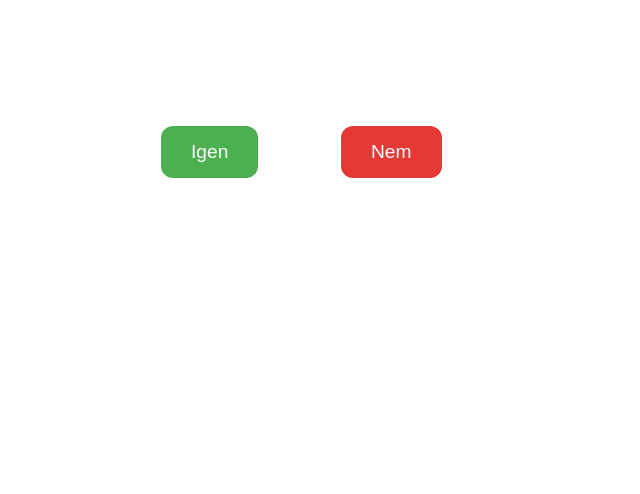
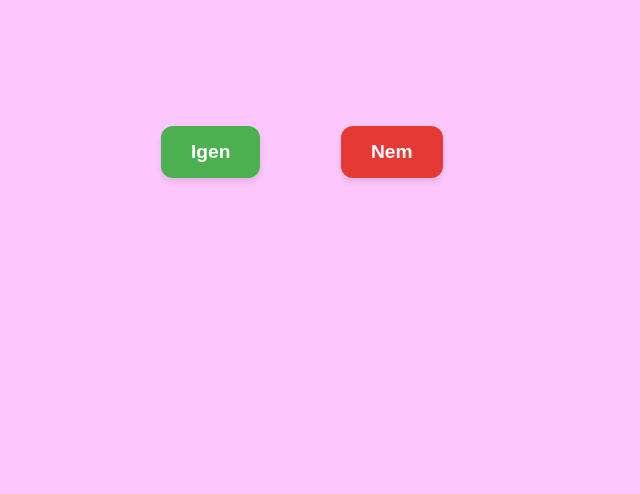
Before and after one commit to kvlorant/valamika, a plain HTML site: page index.html in a window 1280 px wide. Shown: the part 306-800 px from the top of the page, without its empty margins (319-959 px from the left). Drawn offline with Linux system fonts and the light colour scheme.

Commit message:
Update index.html

```diff
--- a/index.html
+++ b/index.html
@@ -12,11 +12,13 @@
             flex-direction: column;
             justify-content: center;
             align-items: center;
-            /* Kért háttérszín */
-            background: ##efaff0;
-            color: white;
+            /* JAVÍTVA: Csak egy # jel kell, és a kért színkód */
+            background: #fcc7fc;
+            /* JAVÍTVA: A fehér szöveg nem látszik a rózsaszínen, ezért sötétre állítottam */
+            color: #2e1a2e;
             font-family: Arial, sans-serif;
             overflow: hidden;
+            transition: background 0.5s ease;
         }
 
         h1 {
@@ -39,24 +41,26 @@
             border-radius: 12px;
             cursor: pointer;
             position: absolute;
-            /* CSAK a méretváltozás (transform) legyen animálva, a mozgás nem! Így azonnal ugrik. */
-            transition: transform 0.2s ease;
-            z-index: 20; /* Magas z-index, hogy biztosan kattintható legyen */
+            /* JAVÍTVA: 'all'-ra állítva, hogy a pozíció (top, left) is animálva legyen, így csúszni fog */
+            transition: all 0.4s ease-out;
+            z-index: 20;
+            font-weight: bold;
         }
 
         #yes {
             left: 40px;
-            top: 100px; /* Egy vonalban lesznek */
+            top: 100px;
             background: #4CAF50;
             color: white;
-            /* Nincs box-shadow (glow) */
+            box-shadow: 0 4px 6px rgba(0,0,0,0.1);
         }
 
         #no {
             left: 220px;
-            top: 100px; /* JAVÍTVA: 110px-ről 100px-re, hogy egy vonalban legyenek */
+            top: 100px;
             background: #e53935;
             color: white;
+            box-shadow: 0 4px 6px rgba(0,0,0,0.1);
         }
 
         .success {
@@ -69,6 +73,8 @@
             left: 50%;
             transform: translate(-50%, -50%);
             width: 100%;
+            color: white; /* A sikeres üzenet háttere sötét lesz, ott jó a fehér */
+            text-shadow: 2px 2px 4px rgba(0,0,0,0.3);
         }
 
         @keyframes pop {
@@ -105,33 +111,33 @@
         let yesScale = 1;
         let noScale = 1;
 
-        // A NEM gomb logikája (mozgás + méretezés)
+        // A NEM gomb logikája
         noBtn.addEventListener("mouseover", () => {
-            // 1. Méretek számolása (15%-os logika)
+            // 1. Méretek számolása
             yesScale = yesScale * 1.15; // Igen gomb 15%-kal nő
-            noScale = noScale * 0.85;   // Nem gomb 15%-kal csökken
+            // JAVÍTVA: 8%-os csökkenés (megszorozzuk 0.92-vel)
+            noScale = noScale * 0.92;
 
             // 2. Méretek alkalmazása
             yesBtn.style.transform = `scale(${yesScale})`;
             noBtn.style.transform = `scale(${noScale})`;
 
-            // 3. Ugrás (Teleport)
-            // Kiszámoljuk a képernyő szabad területét
+            // 3. Mozgás (Csúszás)
             const maxX = window.innerWidth - noBtn.offsetWidth;
             const maxY = window.innerHeight - noBtn.offsetHeight;
 
             const randomX = Math.random() * maxX;
             const randomY = Math.random() * maxY;
 
-            // Fix pozicionálás, hogy bárhová ugorhasson a képernyőn
+            // Mivel a CSS-ben bekapcsoltuk a transition-t, ez most csúszni fog
             noBtn.style.position = "fixed";
             noBtn.style.left = randomX + "px";
             noBtn.style.top = randomY + "px";
         });
 
-        // Az IGEN gomb logikája (kattintás)
+        // Az IGEN gomb logikája
         yesBtn.addEventListener("click", () => {
-            // Háttérszín váltás
+            // Háttérszín váltás sötétebb/élénkebb színre a sikerélményhez
             document.body.style.background = "linear-gradient(135deg, #ff416c, #ff4b2b)";
 
             // Eltüntetjük a régi elemeket
```
